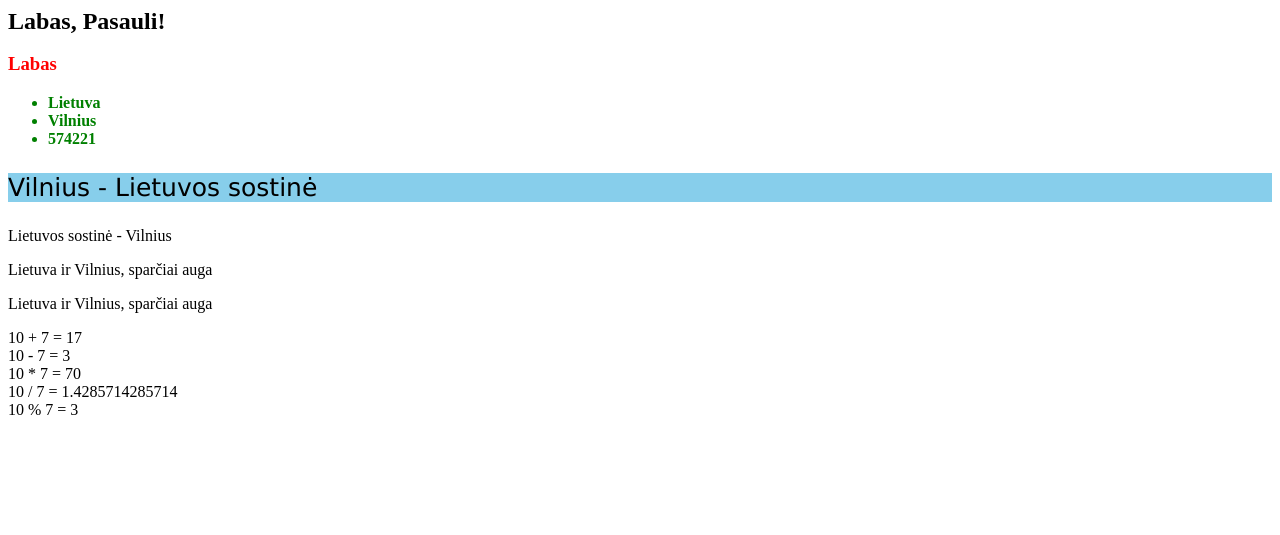
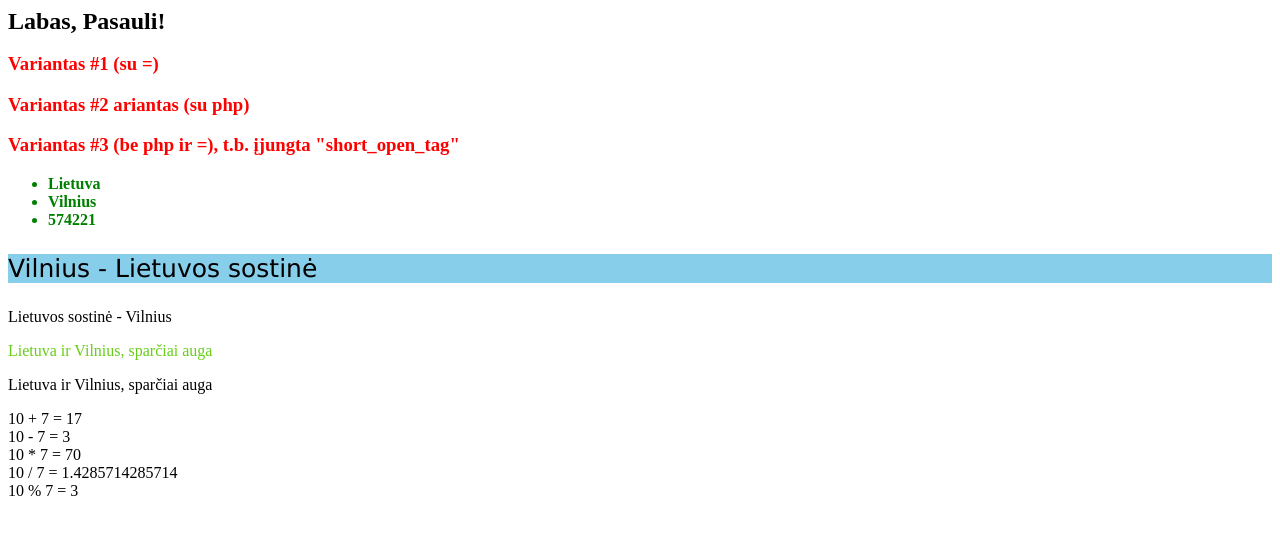
Before and after one commit to egidum/backend, a PHP site: page / in a window 1280 px wide. Shown: the top 535 px of the page. Run offline with PHP 8.4, Linux system fonts and the light colour scheme.

Commit message:
paskaita

```diff
--- a/1paskaita/index.php
+++ b/1paskaita/index.php
@@ -1,9 +1,9 @@
 
 <?php echo '<h2 style="margin-bottom: 0;">Labas, Pasauli!</h2><br>'; ?>
 
-<?= '<h3 style="color: red; margin-top: 0;">Labas</h3>'; ?>
-
-
+<?= '<h3 style="color: red; margin-top: 0;">Variantas #1 (su =)</h3>' ?>
+<?php echo '<h3 style="color: red; margin-top: 0;">Variantas #2 ariantas (su php)</h3>' ?>
+<? echo '<h3 style="color: red; margin-top: 0;">Variantas #3 (be php ir =), t.b. įjungta "short_open_tag" </h3>'; ?>
 
 <?php
 $country = 'Lietuva';
@@ -11,20 +11,18 @@ $city = 'Vilnius';
 $populiation = 574221;
 ?>
 
-
-
 <ul style="color: green; font-weight: bold;">
    <li><?php echo $country; ?></li>
    <li><?php echo $city; ?></li>
    <li><?php echo $populiation; ?></li>
 </ul>
 
-
 <p style="font-family: Verdana; font-size: 25px; background-color: skyblue;"><?php echo $city.' - Lietuvos sostinė'; ?></p>
 <p><?php echo "Lietuvos sostinė - $city"; ?></p>
 
-<p><?php echo "$country ir $city, sparčiai auga"; ?></p>
+<p style="color: #66cd18"><?php echo "$country ir $city, sparčiai auga"; ?></p>
 <p><?php echo $country.' ir '.$city.', sparčiai auga'; ?></p>
+
 
 
 <?php
```
